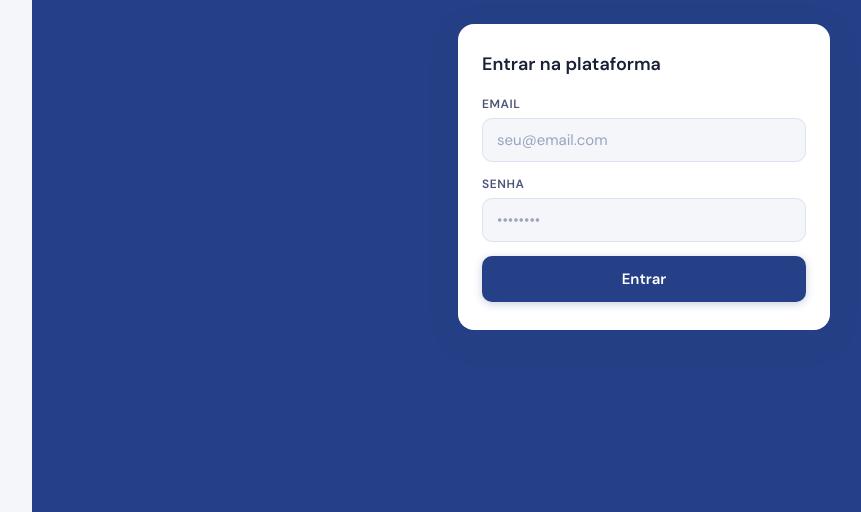
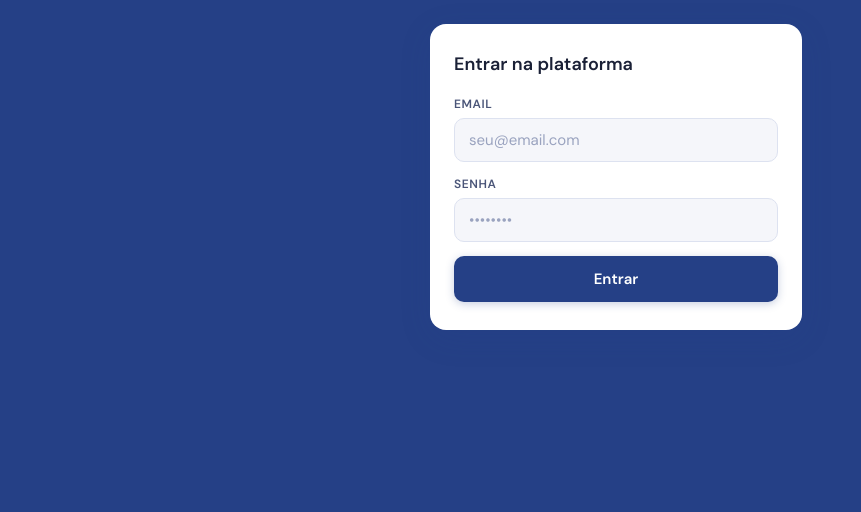
Before and after one commit to fizaopassos/reflow, a website: page public/index.html in a window 1280 px wide. Shown: the part 288-800 px from the top of the page, without its empty margins (24-885 px from the left). Drawn offline with nearby package versions, Linux system fonts and the light colour scheme.

Commit message:
fix: remover margem da sidebar na tela de login

```diff
--- a/public/css/app.css
+++ b/public/css/app.css
@@ -42,6 +42,9 @@ html, body { height: 100%; background: var(--bg); color: var(--text); font-famil
 
 #view-login { background: var(--blue); padding: 0; min-height: 100dvh; justify-content: center; align-items: center; }
 
+@media (min-width: 768px) {
+  #view-login { margin-left: 0 !important; }
+}
 .login-wrap { width: 100%; max-width: 360px; padding: 32px 24px; margin: auto; }
 .login-logo { text-align: center; margin-bottom: 40px; }
 .login-logo img { height: 52px; filter: brightness(0) invert(1); margin-bottom: 16px; }
```
